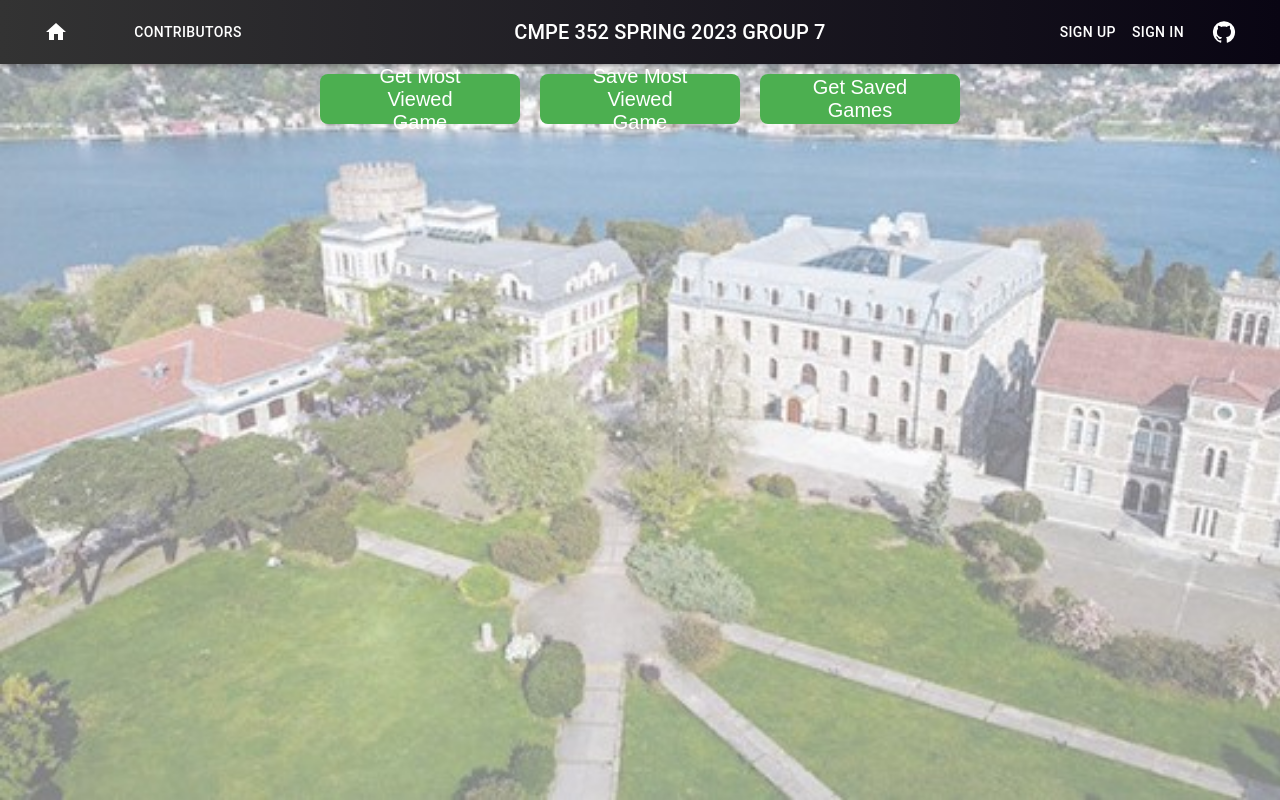
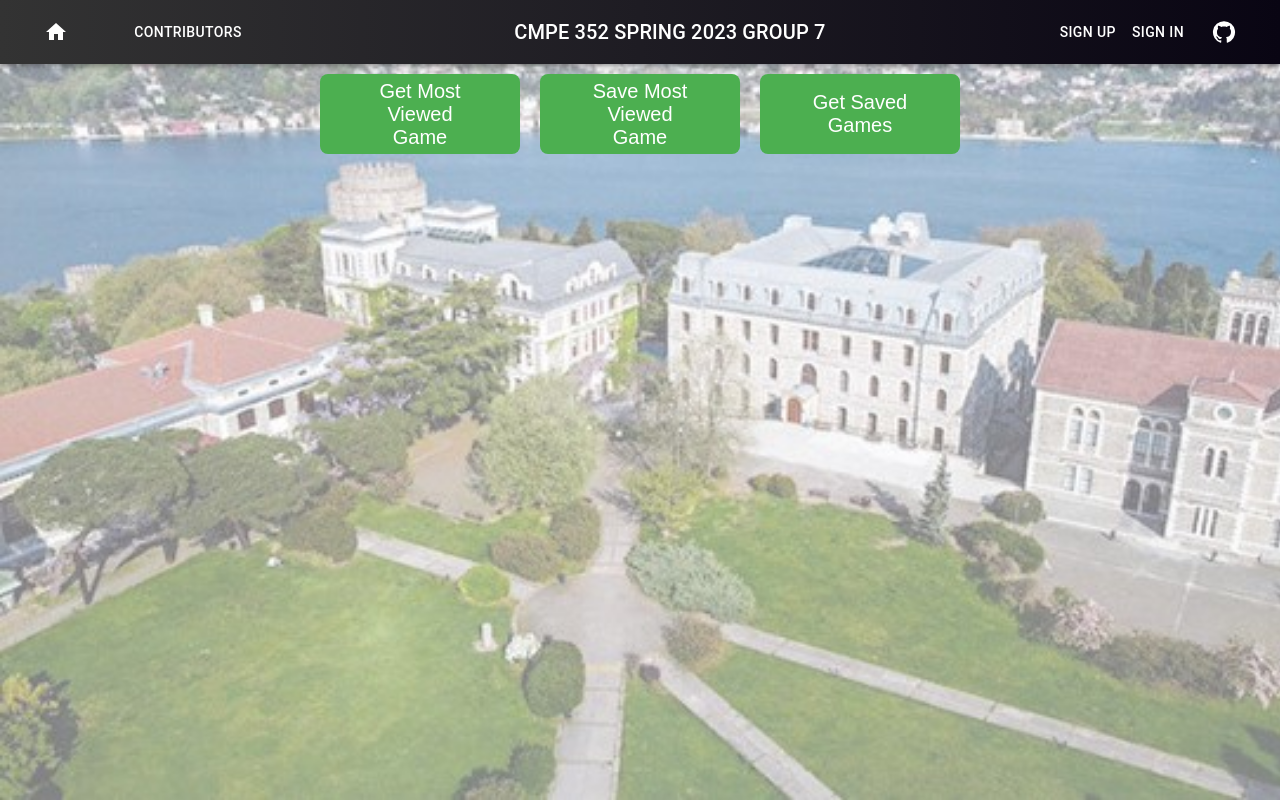
Before and after one commit to bounswe/bounswe2023group7, a React (Create React App) app in the folder practice-app/client/: page /tuluyhan in a window 1280 px wide. Built offline with nearby package versions, Linux system fonts and the light colour scheme.

Commit message:
hotfix commit

```diff
--- a/practice-app/client/src/pages/tuluyhan/style.css
+++ b/practice-app/client/src/pages/tuluyhan/style.css
@@ -13,7 +13,7 @@
     background-color: #4CAF50;
     border: none;
     color: white;
-    padding: 20px 40px;
+    padding: 40px 40px;
     text-align: center;
     text-decoration: none;
     display: inline-block;
@@ -41,7 +41,7 @@
 
   .game-info {
     margin-bottom: 20px;
-    border: 2px solid #4CAF50;
+    border: 2px solid #af4c4c;
     padding: 20px;
   }
 
@@ -58,5 +58,5 @@
   .saved-game-item {
     margin: 10px;
     padding: 10px;
-    border: 2px solid #4CAF50;
+    border: 2px solid #af4c4c;
   }
```
